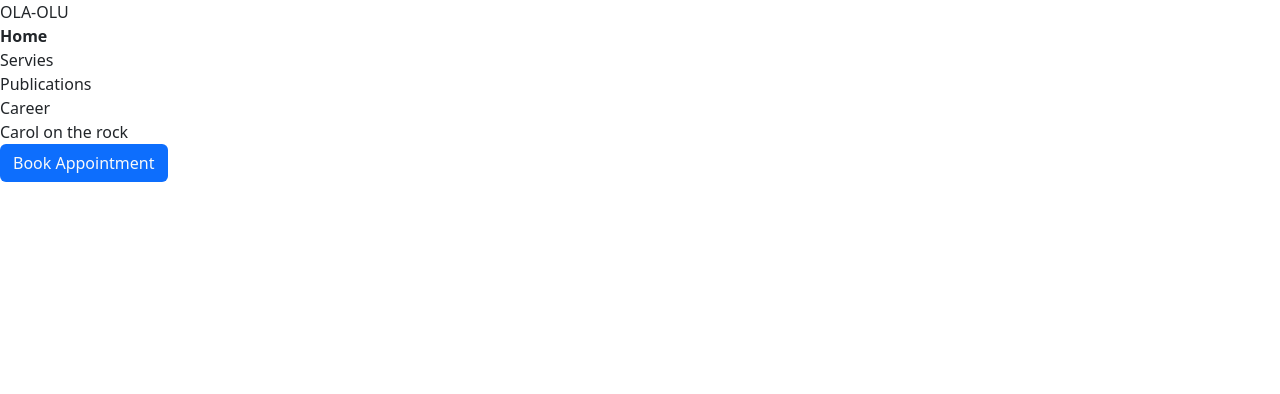
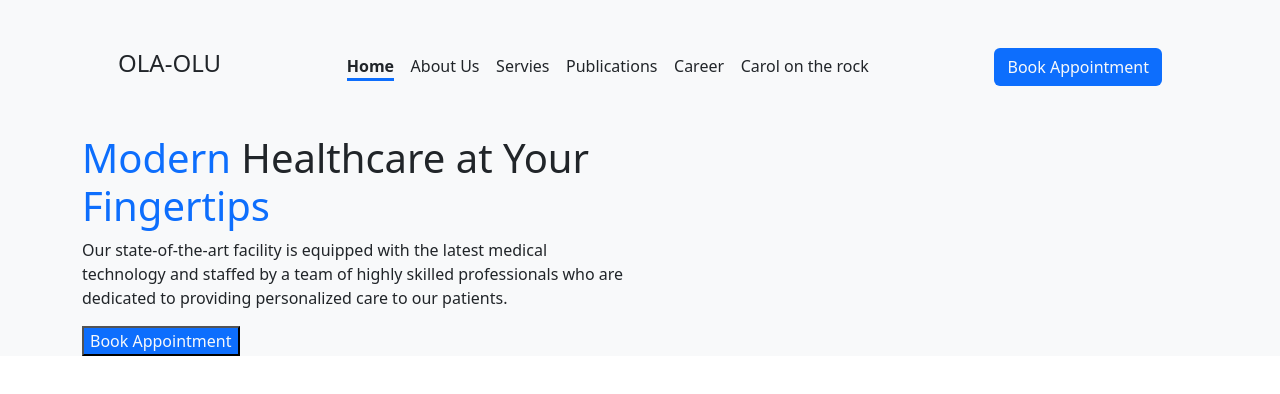
Before and after one commit to AYANO-EMMANUEL/Medicals, a plain HTML site: page index.html in a window 1280 px wide. Drawn offline with Linux system fonts and the light colour scheme.

Commit message:
starting main homepage

```diff
--- a/index.html
+++ b/index.html
@@ -8,21 +8,43 @@
     <link rel="stylesheet" href="css/bootstrap.css">
 </head>
 <body>
-    <section class="">
-        <nav class="">
-            <div class="">
-                <div class="">OLA-OLU</div>
-                <div class="">
-                    <div class="fw-bold">Home</div>
-                    <div class="About Us"></div>
-                    <div class="">Servies</div>
-                    <div class="">Publications</div>
-                    <div class="">Career</div>
-                    <div class="">Carol on the rock</div>
+    <section class="bg-light">
+        <nav class="container p-5">
+            <div class="d-flex justify-content-between align-items-center">
+                <div class="h4">OLA-OLU</div>
+                <div class="w-50">
+                    <div class="d-flex justify-content-between">
+                        <div class="fw-bold">
+                            <div class="border-3 mb-0 border-bottom border-primary">
+                                Home
+                            </div>
+                        </div>
+                        <div class="">About Us</div>
+                        <div class="">Servies</div>
+                        <div class="">Publications</div>
+                        <div class="">Career</div>
+                        <div class="">Carol on the rock</div>
+                    </div>
                 </div>
                 <div class="btn btn-large bg-primary text-light">Book Appointment</div>
             </div>
         </nav>
+        <main>
+            <div class="container">
+                <div class="row">
+                    <div class="col-6">
+                        <h1 class="">
+                            <span class="text-primary">Modern</span> Healthcare at Your
+                            <span class="text-primary">Fingertips</span>
+                        </h1>
+                        <p>
+                            Our state-of-the-art facility is equipped with the latest medical technology and staffed by a team of highly skilled professionals who are dedicated to providing personalized care to our patients.
+                        </p>
+                        <button class="text-light bg-primary">Book Appointment</button>
+                    </div>
+                </div>
+            </div>
+        </main>
     </section>
 </body>
-</html>
+</htmly
```
